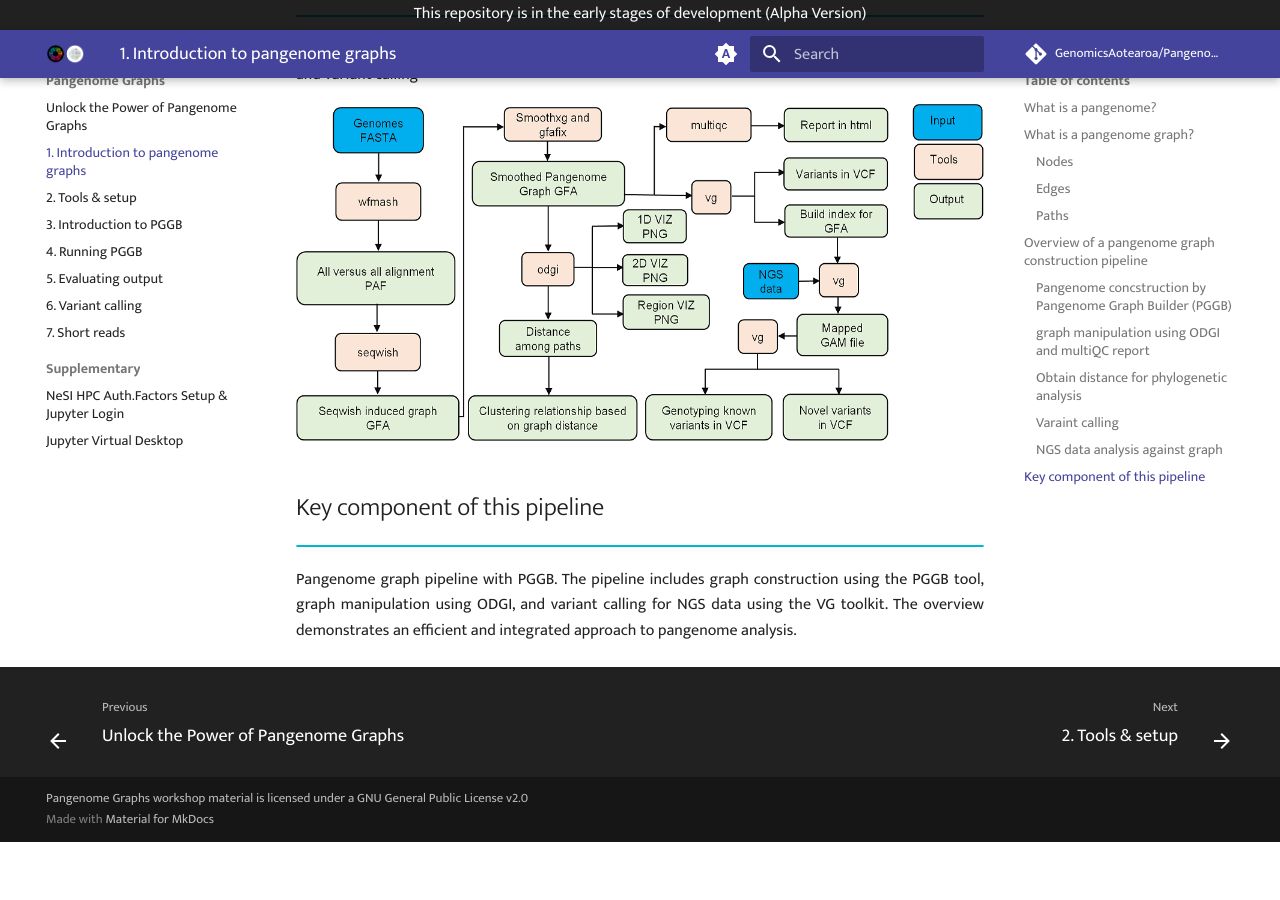
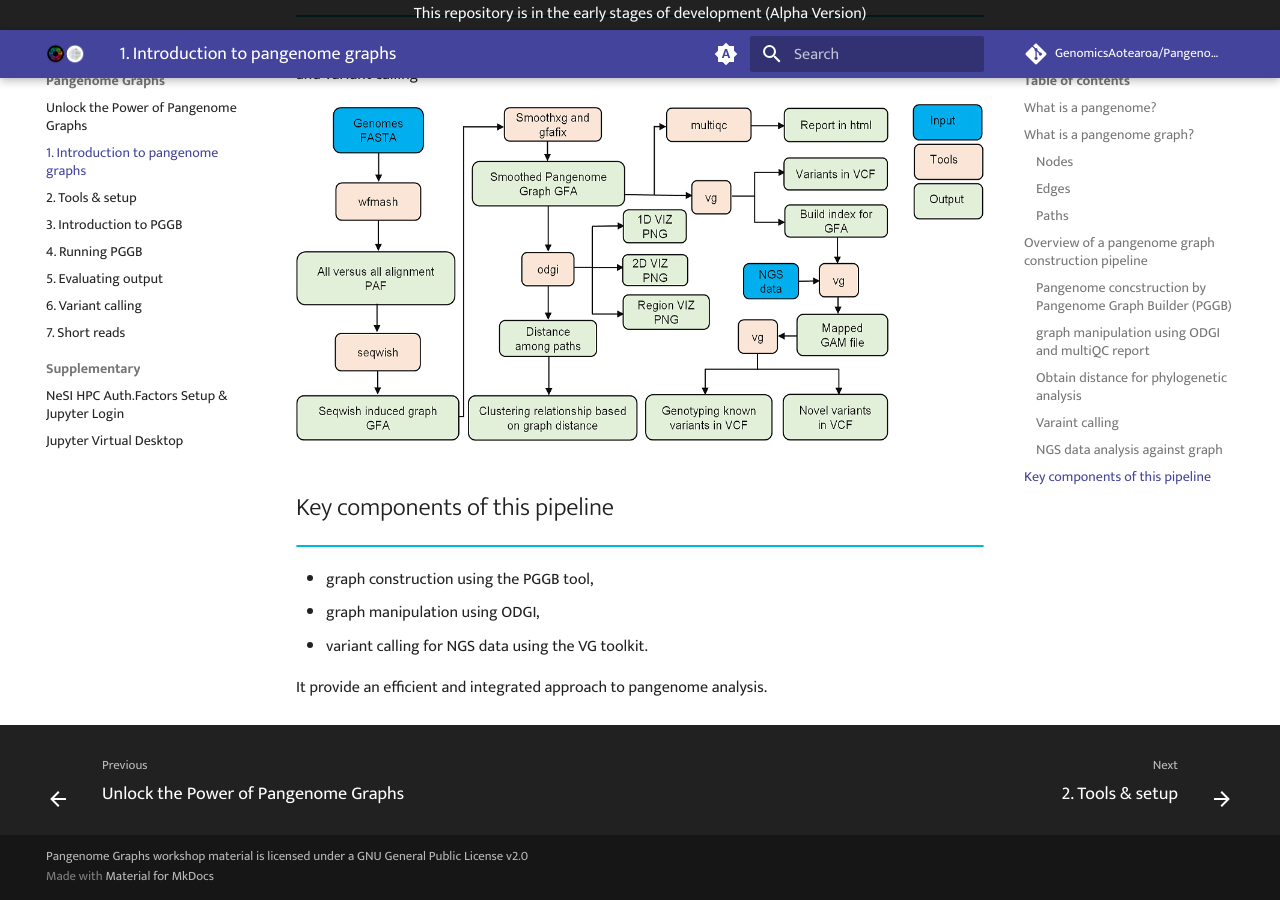
Before and after one commit to GenomicsAotearoa/Pangenome-Graphs-Workshop, an MkDocs documentation site: the page built from docs/1_Introduction_to_pangenome_graphs.md, in a window 1280 px wide and 900 px high, scrolled down 4055 px. Built offline with MkDocs 1.6.1 and Material for MkDocs 9.7.7, drawn with Linux system fonts in a browser that asks for light colours; comment, search, counter and statistics services are not loaded; before the commit the page ends 4897 px from its top, so only the background shows below that.

Commit message:
Update 1_Introduction_to_pangenome_graphs.md

```diff
--- a/docs/1_Introduction_to_pangenome_graphs.md
+++ b/docs/1_Introduction_to_pangenome_graphs.md
@@ -108,9 +108,13 @@ The VG toolkit is utilized for NGS data analysis against the graph, including ta
 
 
 
-## Key component of this pipeline
+## Key components of this pipeline
 !!! info ""
 
+-  graph construction using the PGGB tool,
+-  graph manipulation using ODGI,
+-  variant calling for NGS data using the VG toolkit.
+
 <p align="justify">
-Pangenome graph pipeline with PGGB. The pipeline includes graph construction using the PGGB tool, graph manipulation using ODGI, and variant calling for NGS data using the VG toolkit. The overview demonstrates an efficient and integrated approach to pangenome analysis.
+It provide an efficient and integrated approach to pangenome analysis.
 </p>
```
